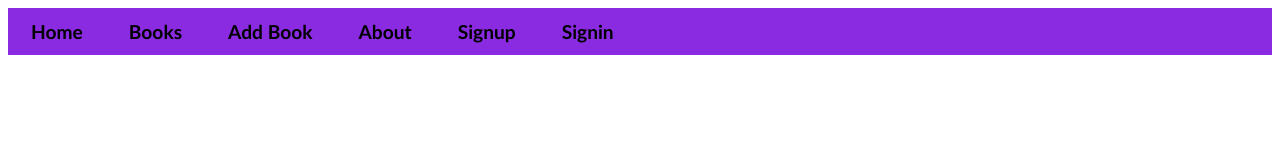
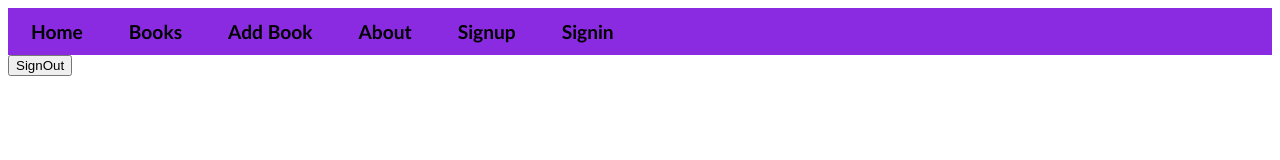
Before and after one commit to Zainab-Omar/books-frontend, a React (Create React App) app: page /signout in a window 1280 px wide. Shown: the top 160 px of the page. Built offline with nearby package versions, Linux system fonts and the light colour scheme.

Commit message:
create .env file add API key I get from google books API and put .env file in gitignore

```diff
--- a/src/App.js
+++ b/src/App.js
@@ -12,6 +12,7 @@
 import {fetchProfile} from './actions/fetchProfile'
 import SignOut from './components/SignOut'
 import {connect} from 'react-redux'
+
 
 class App extends React.Component {
 
@@ -32,9 +33,10 @@
           <Route exact path="/books/:bookId" component={BookShow} />
           <Route exact path="/signup" component={Signup} />
           <Route exact path="/signin" component={Signin} />
+          {/* <Route exact path="/signout" component={SignOut} /> */}
         </div>
       </Router>
-      {/* <SignOut /> */}
+      <SignOut />
       </div>
     )
   }
@@ -46,3 +48,5 @@
 })
 
 export default connect(null, mapDispatchToProps)(App);
+
+// {loggedIn ? <Redirect to="/dashboard" /> : <PublicHomePage />}
--- a/src/components/NavBar.js
+++ b/src/components/NavBar.js
@@ -10,6 +10,8 @@
         <NavLink to="/about" style={link} className="navbar-link">About</NavLink>
         <NavLink to="/signup" style={link} className="navbar-link">Signup</NavLink>
         <NavLink to="/signin" style={link} className="navbar-link">Signin</NavLink>
+        {/* <NavLink to="/signout" style={link} className="navbar-link">SignOut</NavLink> */}
+
     </div>
     )
 }
--- a/src/components/SignOut.js
+++ b/src/components/SignOut.js
@@ -1,6 +1,7 @@
 import React from 'react'
 import {connect} from 'react-redux';
 import {signout} from '../actions/signout'
+
 
 class SignOut extends React.Component{
 
@@ -13,8 +14,7 @@
 
     render(){
         return(
-            <button onClick={this.handleClick}>SignOut
-            </button>
+          <button onClick={this.handleClick}>SignOut</button>
         )
     }
 
@@ -29,3 +29,5 @@
 })
 
 export default connect(mapStateToProps, mapDispatchToProps)(SignOut)
+
+// {loggedIn ? <Redirect to="/dashboard" /> : <PublicHomePage />}
```
Also changed, not shown: 2 other files (tests, documents, lock files or other folders).
